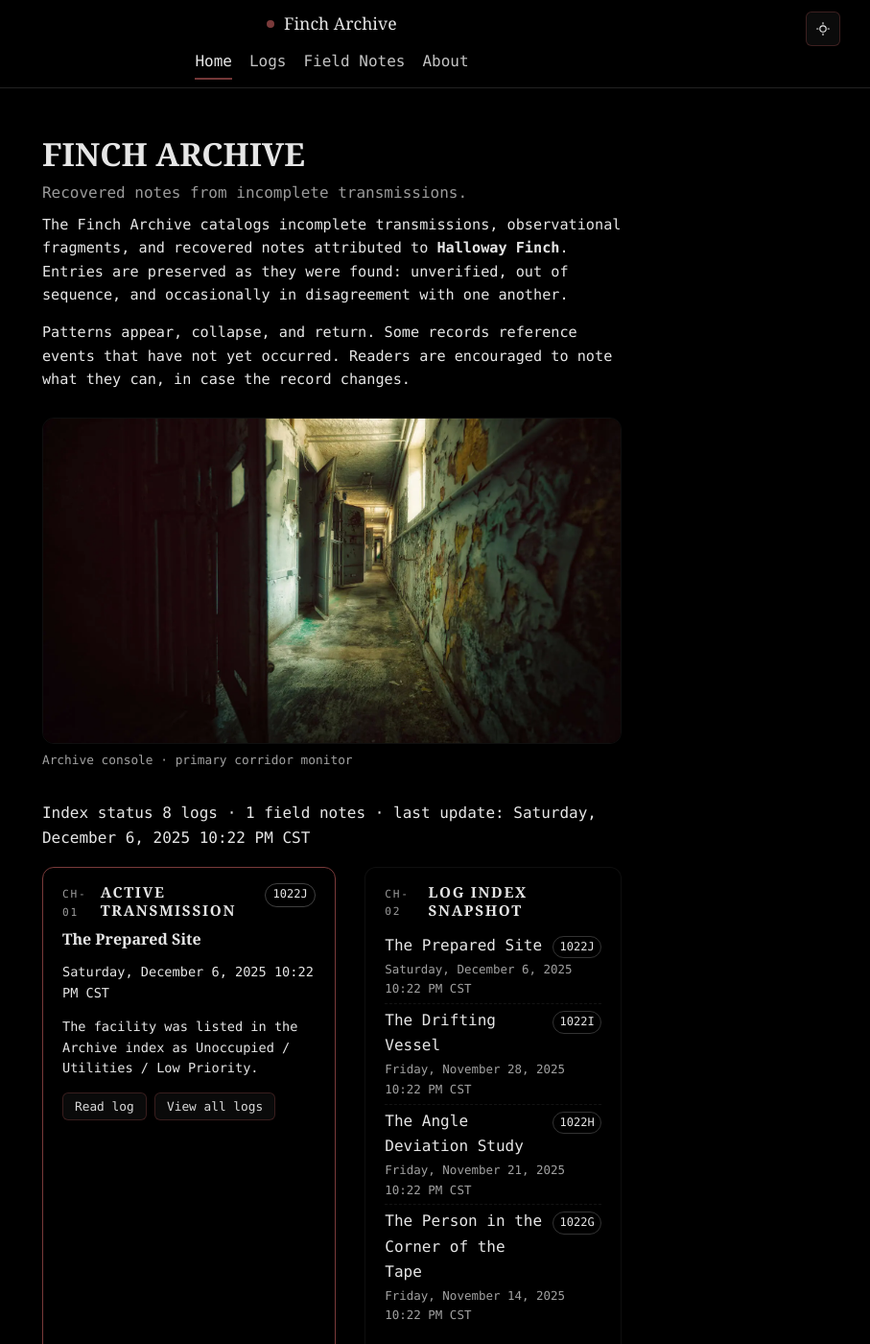
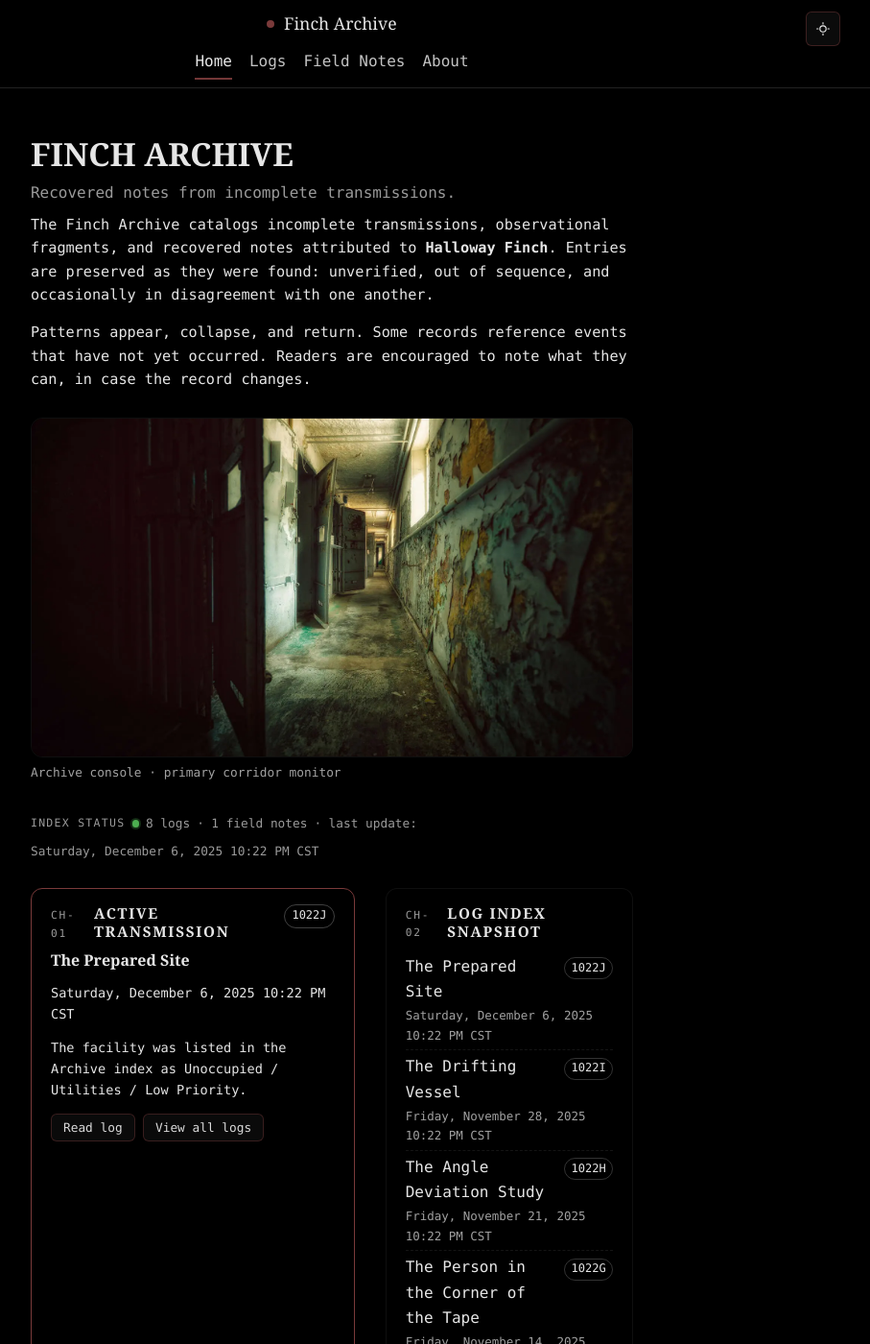
Before and after one commit to HallowayFinch/fincharchive.com, a Jekyll site: the page built from index.html, in a window 1280 px wide and 1400 px high. Shown: the whole window at 96% size, without its empty margins (294-1201 px from the left). Built offline with Jekyll 4.4.1, drawn with Linux system fonts in a browser that asks for light colours.

Commit message:
Update homepage console layout styles
Refactor homepage console layout styles for better responsiveness and spacing.

```diff
--- a/assets/css/style.css
+++ b/assets/css/style.css
@@ -1200,20 +1200,24 @@ main.container .log-sub a:hover {
 }
 
 /* ======================================
-   18. Misc
-   ====================================== */
-
-html {
-  scroll-behavior: smooth;
-}
-
-/* Home console layout */
-
-.home-console {
-  /* Make the whole console a bit wider on large screens,
-     but still respect smaller viewports. */
-  max-width: min(84rem, 100% - 3rem);
-  padding-bottom: 3rem;
+   18. Homepage · home console layout
+   ====================================== */
+
+/* Give the homepage console its own, wider container.
+   This overrides the generic .container width ONLY when
+   .container and .home-console are on the same element. */
+.container.home-console {
+  max-width: min(80rem, 100%);
+  margin: 3rem auto;
+  padding-inline: 1.25rem;
+}
+
+/* Slightly more breathing room on large screens */
+@media (min-width: 960px) {
+  .container.home-console {
+    max-width: min(84rem, 100%);
+    padding-inline: 2rem;
+  }
 }
 
 .home-hero {
@@ -1227,6 +1231,8 @@ html {
   line-height: 1.6;
 }
 
+/* Hero figure */
+
 .home-figure {
   margin: 0 0 2rem;
 }
@@ -1248,42 +1254,47 @@ html[data-theme="light"] .home-hero-image {
   opacity: 0.7;
 }
 
+/* Index status strip under hero image */
+
+.home-status {
+  display: flex;
+  flex-wrap: wrap;
+  align-items: center;
+  gap: 0.45rem;
+  margin: 0 0 1.75rem;
+  font-size: 0.8rem;
+  color: var(--muted);
+}
+
+.home-status-label {
+  text-transform: uppercase;
+  letter-spacing: 0.11em;
+  font-size: 0.72rem;
+}
+
+.home-status-dot {
+  width: 0.45rem;
+  height: 0.45rem;
+  border-radius: 999px;
+  background: #4caf50;
+  box-shadow: 0 0 0 2px rgba(76, 175, 80, 0.25);
+}
+
 /* Panel grid */
 
 .home-grid {
   display: grid;
   gap: 1.5rem;
-}
-
-/* On wider screens, give the console more width and
-   bias the grid so the left column is larger. */
+  margin-top: 1.75rem;
+}
+
+/* Two-column console on wider screens, with a slightly
+   larger left column so neither side feels “skinny”. */
 @media (min-width: 960px) {
   .home-grid {
-    grid-template-columns: minmax(0, 1.6fr) minmax(0, 1.4fr);
-    column-gap: 1.9rem;
-  }
-
-  .home-panel {
-    padding: 1.15rem 1.4rem 1.25rem;
-  }
-}
-
-.home-panel {
-  border-radius: 0.75rem;
-  padding: 1rem 1.25rem 1.1rem;
-  border: 1px solid rgba(255, 255, 255, 0.06);
-  background: rgba(0, 0, 0, 0.45);
-  box-shadow: 0 0 0 1px rgba(0, 0, 0, 0.7);
-}
-
-html[data-theme="light"] .home-panel {
-  background: rgba(255, 255, 255, 0.85);
-  border-color: rgba(0, 0, 0, 0.06);
-  box-shadow: 0 0 0 1px rgba(0, 0, 0, 0.04);
-}
-
-.panel-primary {
-  border-color: #7a3a3a;
+    grid-template-columns: minmax(0, 1.7fr) minmax(0, 1.3fr);
+    column-gap: 2rem;
+  }
 }
 
 /* Panels */
@@ -1334,7 +1345,6 @@ html[data-theme="light"] .home-panel {
 }
 
 /* Label + title block on the left */
-
 .panel-title-wrap {
   display: inline-flex;
   align-items: baseline;
@@ -1355,7 +1365,7 @@ html[data-theme="light"] .home-panel {
   margin: 0;
 }
 
-/* Tag on the right (log id) */
+/* Tag on the right (log ID) */
 
 .panel-tag {
   font-family: var(--mono);
@@ -1415,7 +1425,6 @@ html[data-theme="light"] .home-panel {
 }
 
 /* Slightly mute secondary panel bodies vs primary */
-
 .home-panel:not(.panel-primary) .panel-text,
 .home-panel:not(.panel-primary) .panel-status {
   color: var(--muted);
@@ -1486,6 +1495,7 @@ html[data-theme="light"] .home-panel {
   margin-top: 0.1rem;
 }
 
+/* Emphasised first link in “Access & Channels” */
 .panel-links-primary a {
   font-weight: 600;
 }
@@ -1496,8 +1506,7 @@ html[data-theme="light"] .home-panel {
   padding-top: 0.15rem;
 }
 
-/* Button-style text link */
-
+/* Button-style text link used at bottom of some panels */
 .btn-link {
   font-size: 0.8rem;
 }
@@ -1517,3 +1526,11 @@ html[data-theme="light"] .home-panel {
   margin-right: 0.3rem;
   background: #4caf50;
 }
+
+/* ======================================
+   19. Misc
+   ====================================== */
+
+html {
+  scroll-behavior: smooth;
+}
```
